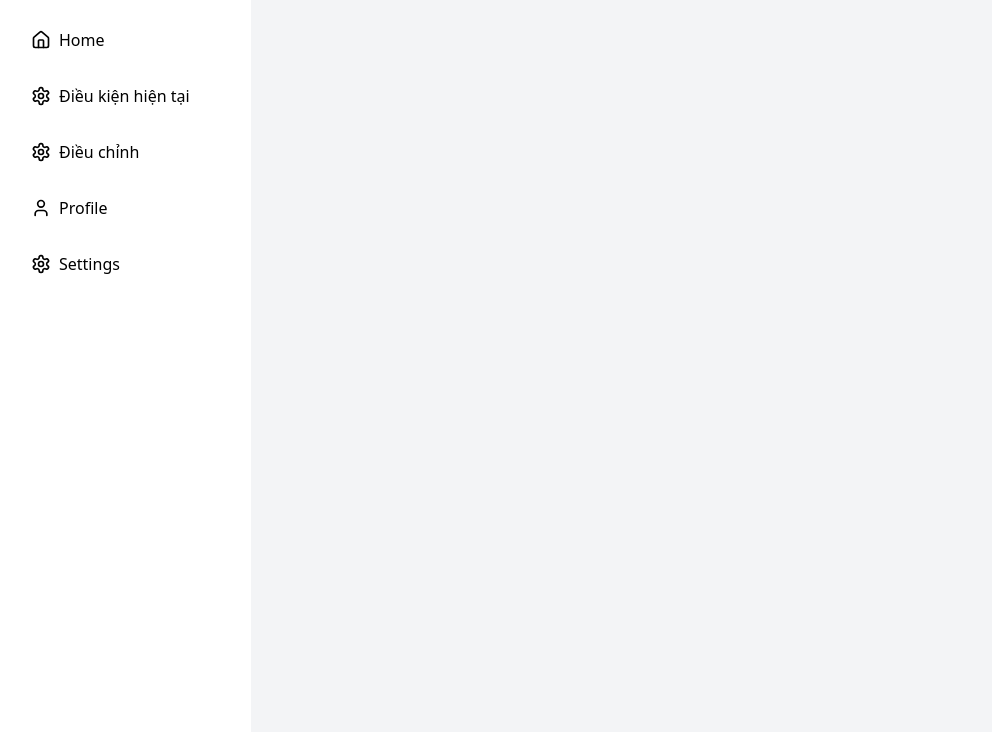
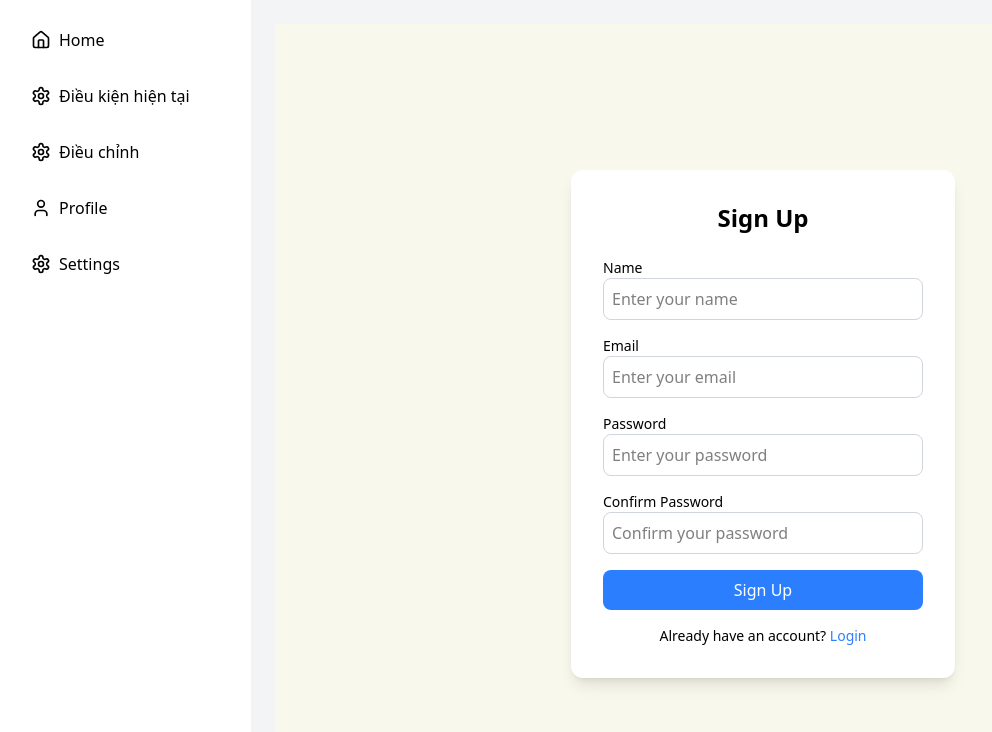
Before and after one commit to MeIsAkhoa/Ecology_DADN, a React app: page /register in a window 1280 px wide. Shown: the top 732 px of the page, without its empty margins (5-997 px from the left). Built offline with nearby package versions, Linux system fonts and the light colour scheme; the HTML template or start-up script is replaced by a standard one.

Commit message:
signup complete

```diff
--- a/package.json
+++ b/package.json
@@ -20,6 +20,7 @@
     "react": "^19.0.0",
     "react-dom": "^19.0.0",
     "react-hook-form": "^7.54.2",
+    "react-icons": "^5.5.0",
     "react-router": "^7.2.0",
     "recharts": "^2.15.1",
     "tailwind-variants": "^0.3.1",
--- a/src/App.tsx
+++ b/src/App.tsx
@@ -8,6 +8,7 @@ import "./App.css";
 import Config from "./pages/config";
 import CurrentData from "./pages/data_page";
 import { GoogleOAuthProvider } from "@react-oauth/google";
+import Register from "./pages/register";
 
 const App = () => {
   return (
@@ -23,6 +24,7 @@ const App = () => {
               <Route path="/login" element={<Login />} />
               <Route path="/config" element={<Config />} />
               <Route path="/currentData" element={<CurrentData />} />
+              <Route path="/register" element={<Register />} />
             </Routes>
           </div>
         </div>
--- a/src/components/logout-button.tsx
+++ /dev/null
@@ -1,3 +0,0 @@
-import { googleLogout } from '@react-oauth/google';
-
-googleLogout();
--- a/src/components/navigation.tsx
+++ b/src/components/navigation.tsx
@@ -32,7 +32,7 @@ const Sidebar = () => {
         <Link
           to="/config"
           className={nav_Button({
-            variant: location.pathname === "/Config" ? "chosen" : "unchosen",
+            variant: location.pathname === "/config" ? "chosen" : "unchosen",
           })}
         >
           <Settings className="w-5 h-5" />
--- a/src/pages/register.tsx
+++ b/src/pages/register.tsx
@@ -0,0 +1,69 @@
+import { Link } from "react-router-dom";
+import { FcGoogle } from "react-icons/fc";
+
+const Register = () => {
+  return (
+    <div className="flex justify-center items-center min-h-screen bg-[#F8F8EC]">
+      <div className="bg-white p-8 rounded-xl shadow-lg w-96">
+        <h2 className="text-2xl font-semibold text-center mb-6">Sign Up</h2>
+
+        {/* Form */}
+        <form className="space-y-4">
+          <div>
+            <label className="block text-sm font-medium">Name</label>
+            <input
+              type="text"
+              placeholder="Enter your name"
+              className="w-full p-2 border border-gray-300 rounded-lg"
+            />
+          </div>
+
+          <div>
+            <label className="block text-sm font-medium">Email</label>
+            <input
+              type="email"
+              placeholder="Enter your email"
+              className="w-full p-2 border border-gray-300 rounded-lg"
+            />
+          </div>
+
+          <div>
+            <label className="block text-sm font-medium">Password</label>
+            <input
+              type="password"
+              placeholder="Enter your password"
+              className="w-full p-2 border border-gray-300 rounded-lg"
+            />
+          </div>
+
+          <div>
+            <label className="block text-sm font-medium">Confirm Password</label>
+            <input
+              type="password"
+              placeholder="Confirm your password"
+              className="w-full p-2 border border-gray-300 rounded-lg"
+            />
+          </div>
+
+          <button
+            type="submit"
+            className="w-full bg-blue-500 text-white py-2 rounded-lg hover:bg-blue-600 transition"
+          >
+            Sign Up
+          </button>
+        </form>
+
+
+        {/* Điều hướng sang Login */}
+        <p className="text-sm text-center mt-4">
+          Already have an account?{" "}
+          <Link to="/login" className="text-blue-500 hover:underline">
+            Login
+          </Link>
+        </p>
+      </div>
+    </div>
+  );
+};
+
+export default Register;
```
Also changed, not shown: 1 other file (tests, documents, lock files or other folders).
